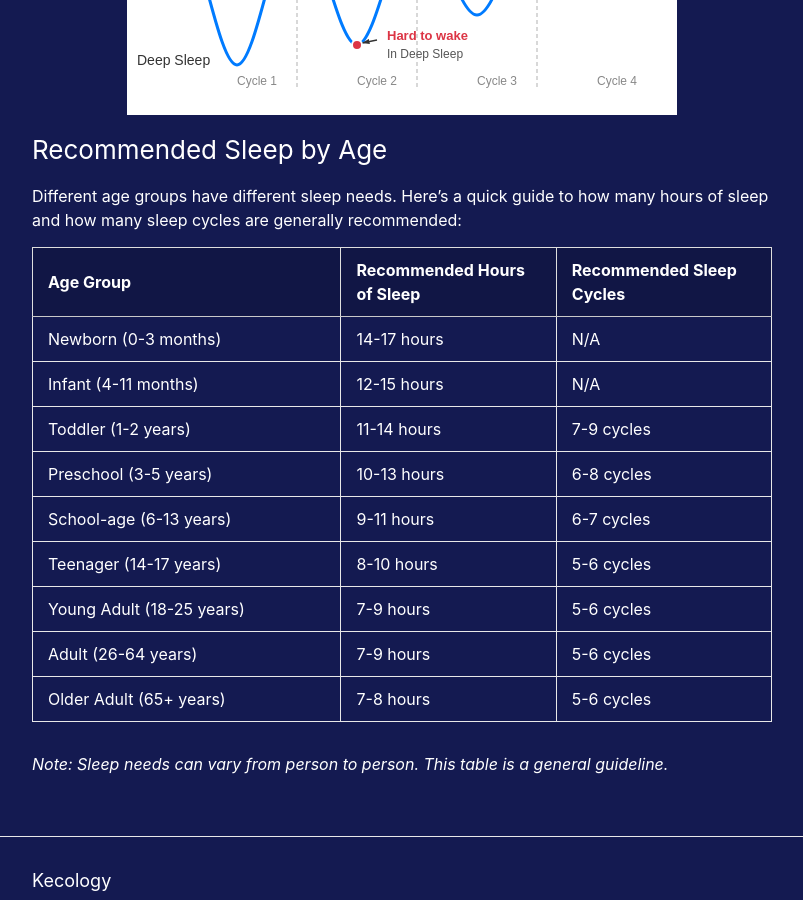
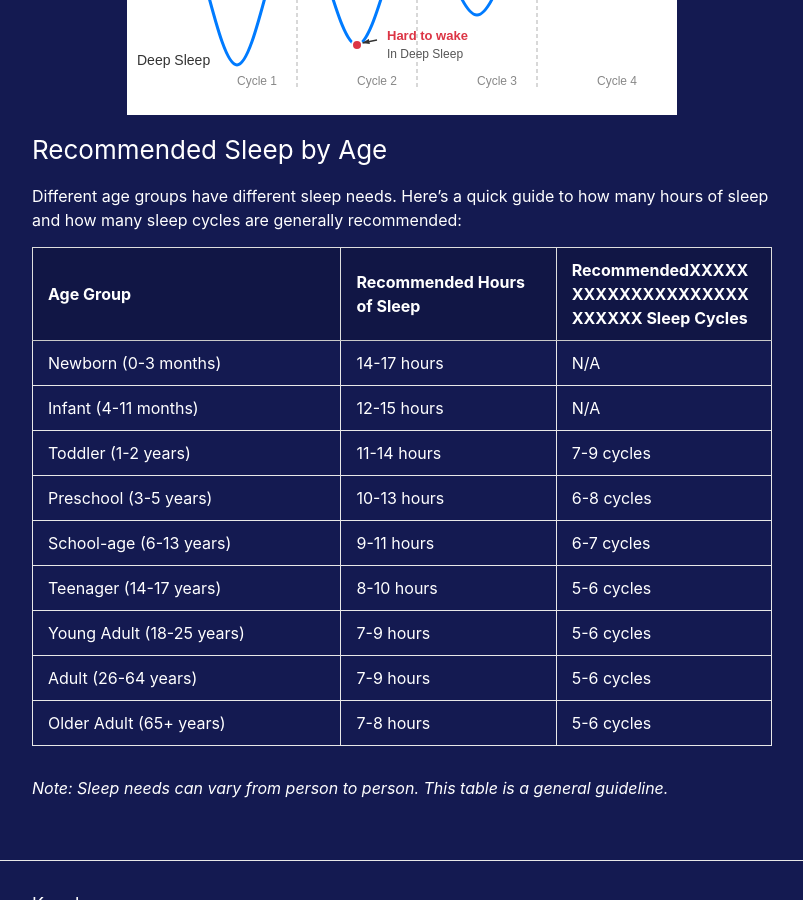
Before and after one commit to lijiaocn/kecology.com, a Jekyll site: the page built from _posts/2025-08-25-wakeup-calculator.md, in a window 1280 px wide and 900 px high, scrolled down 1192 px. Shown: the whole window, without its empty margins (238-1041 px from the left). Built offline with Jekyll 4.4.1, drawn with Linux system fonts in a browser that asks for light colours; comment, search, counter and statistics services are not loaded.

```diff
--- a/_posts/2025-08-21-best-bedtime-calculator.markdown
+++ b/_posts/2025-08-21-best-bedtime-calculator.markdown
@@ -2,6 +2,7 @@
 layout: page
 title:  "Best Bedtime Calculator - Find the Best Time to Sleep"
 date:   2025-08-15 17:25:46 +0800
+last_modified_at: 2025-09-09 14:28:00 +0800
 categories: tool
 permalink: /tool/best-bedtime-calculator
 description: "Find the best time to go to sleep from your desired wake-up time, based on 90-minute sleep cycles. It can help you wake up feeling refreshed and energetic."
--- a/_posts/2025-08-25-wakeup-calculator.md
+++ b/_posts/2025-08-25-wakeup-calculator.md
@@ -267,7 +268,7 @@ Use the calculator above to find your best wake-up times. The diagram below show
 
 Different age groups have different sleep needs. Here’s a quick guide to how many hours of sleep and how many sleep cycles are generally recommended:
 
-| Age Group | Recommended Hours of Sleep | Recommended Sleep Cycles |
+| Age Group | Recommended Hours of Sleep | RecommendedXXXXXXXXXXXXXXXXXXXXXXXXXX Sleep Cycles |
 | :--- | :--- | :--- |
 | Newborn (0-3 months) | 14-17 hours | N/A |
 | Infant (4-11 months) | 12-15 hours | N/A |
```
Also changed, not shown: other parts of _posts/2025-08-25-wakeup-calculator.md (+1 -0 lines).
